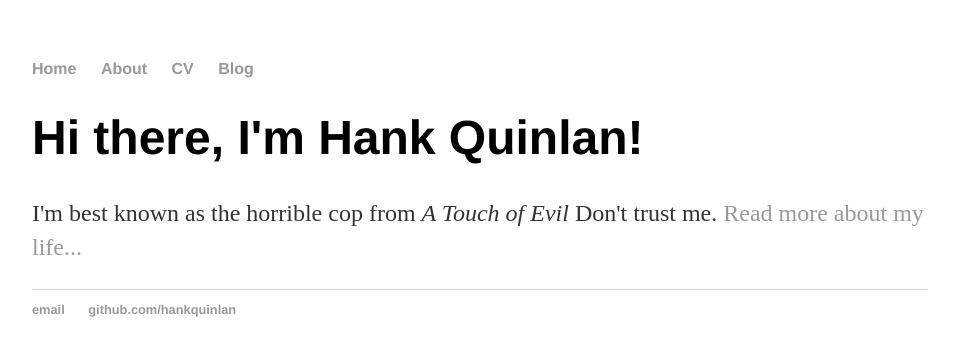
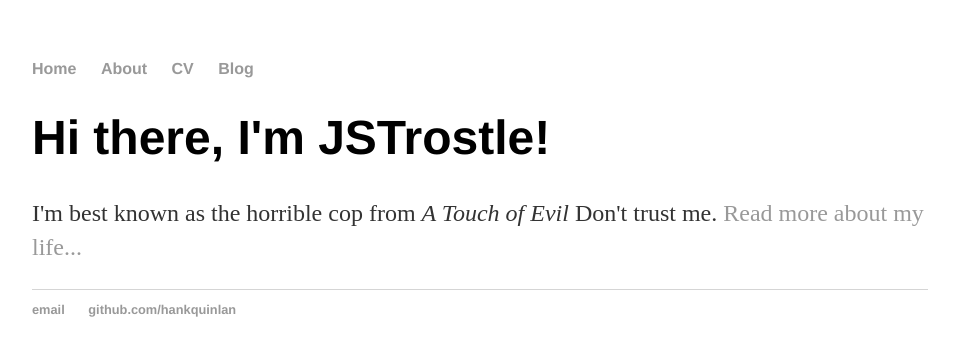
Before and after one commit to JSTrostle/JSTrostle, a Jekyll site: the page built from index.html, in a window 1280 px wide. Shown: the top 356 px of the page, without its empty margins (160-1115 px from the left). Built offline with Jekyll 4.4.1, drawn with Linux system fonts in a browser that asks for light colours.

Commit message:
Update index.html

```diff
--- a/index.html
+++ b/index.html
@@ -1,8 +1,8 @@
 ---
 layout: default
-title: Hank Quinlan, Horrible Cop
+title: JSTrostle
 ---
 <div class="blurb">
-	<h1>Hi there, I'm Hank Quinlan!</h1>
+	<h1>Hi there, I'm JSTrostle!</h1>
 	<p>I'm best known as the horrible cop from <em>A Touch of Evil</em> Don't trust me. <a href="/about">Read more about my life...</a></p>
 </div><!-- /.blurb -->
```
